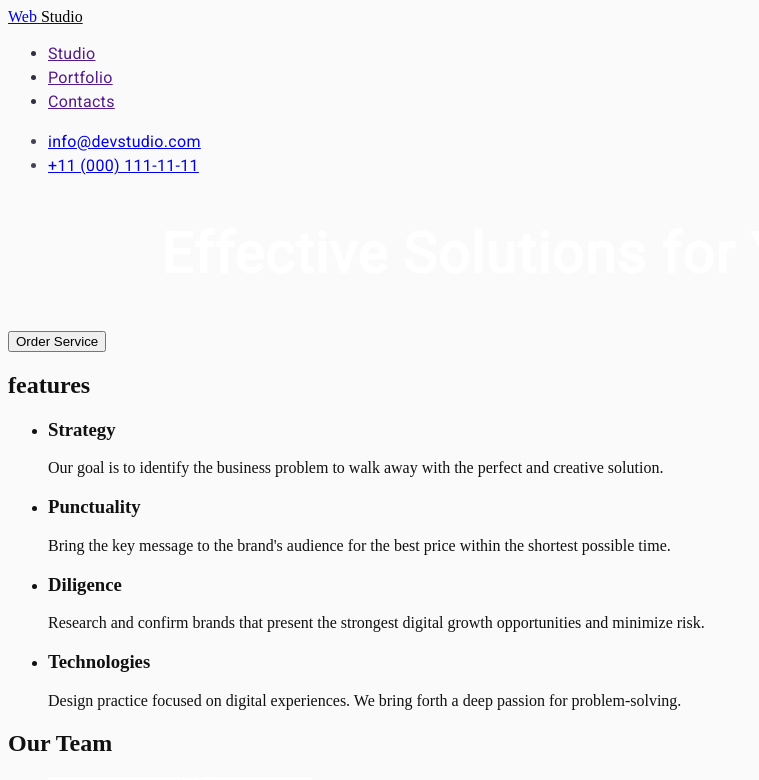
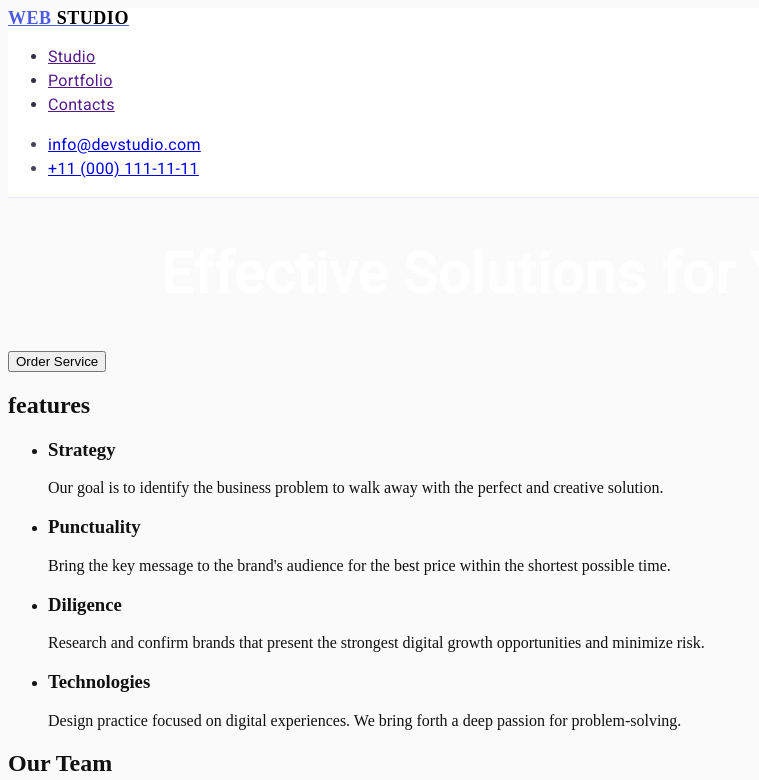
Before and after one commit to YaroslawK/goit-markup-hw-02, a plain HTML site: page index.html in a window 1280 px wide. Shown: the top 780 px of the page, without its empty margins (0-759 px from the left). Drawn offline with Linux system fonts and the light colour scheme.

Commit message:
header
header

```diff
--- a/css/style.css
+++ b/css/style.css
@@ -3,10 +3,25 @@ body{
     color: #111111;
     background-color: #fafafa;
 }
+/* header */
+
+.header{
+    border-bottom: 1px solid var(--CORNFLOWER, #E7E9FC);
+    background: var(--WHITE, #FFF);
+}
 
 
-
-.logo {}
+.logo {
+    color: var(--IRIS, #4D5AE5);
+        font-family: Raleway;
+        font-size: 18px;
+        font-style: normal;
+        font-weight: 700;
+        line-height: 21px;
+        /* 116.667% */
+        letter-spacing: 0.54px;
+        text-transform: uppercase;
+}
 
 .logo-dark {
     color: black;
@@ -37,7 +52,7 @@ body{
         letter-spacing: 0.32px;
 }
 
-/* header */
+/* main */
 
 .main{
 
```
